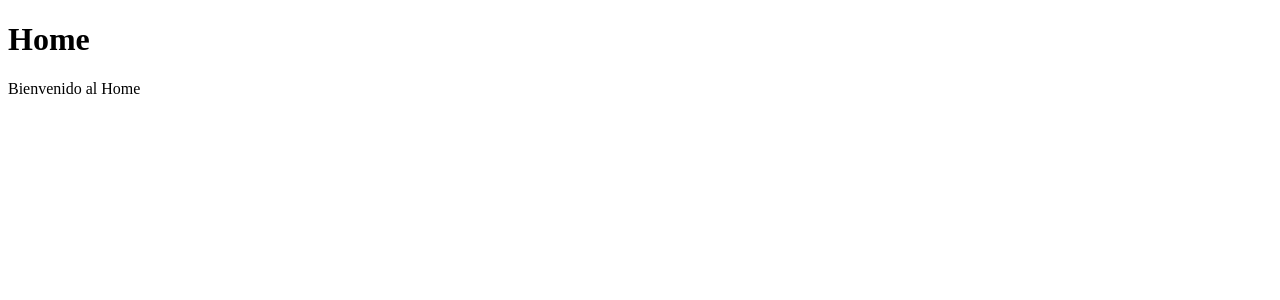
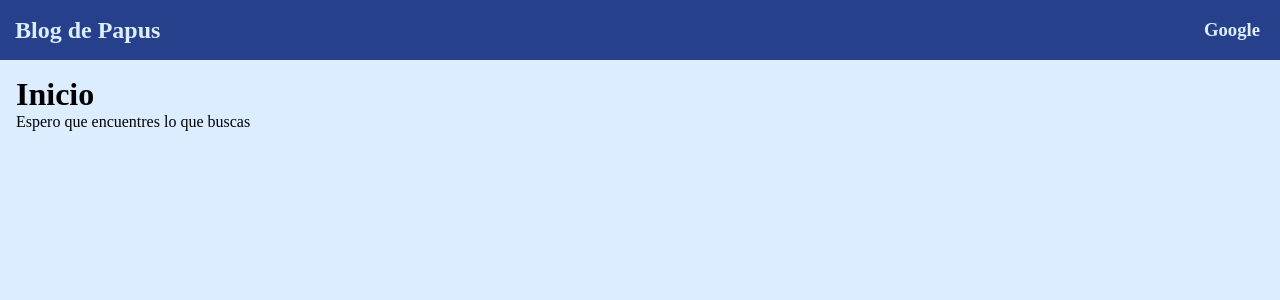
Before and after one commit to Geaglts/redux_blog, a React app: page / in a window 1280 px wide. Shown: the top 300 px of the page. Built offline with nearby package versions, Linux system fonts and the light colour scheme.

Commit message:
Componente de navegacion y contenedor

```diff
--- a/package.json
+++ b/package.json
@@ -8,7 +8,7 @@
     "start:dev": "webpack serve"
   },
   "keywords": [],
-  "author": "",
+  "author": "Miguel Angel Toledo Santiago <geaglts@gmail.com>",
   "license": "ISC",
   "dependencies": {
     "react": "^17.0.2",
@@ -25,7 +25,9 @@
     "clean-webpack-plugin": "^4.0.0",
     "css-loader": "^6.3.0",
     "html-webpack-plugin": "^5.3.2",
+    "sass": "^1.41.1",
     "sass-loader": "^12.1.0",
+    "style-loader": "^3.2.1",
     "ts-loader": "^9.2.5",
     "webpack": "^5.53.0",
     "webpack-cli": "^4.8.0",
--- /dev/null
+++ b/src/containers/Container.tsx
@@ -0,0 +1,19 @@
+import { ReactElement } from 'react';
+import '../styles/containers/Container.scss';
+import NavBar from './NavBar';
+
+interface ContainerProps {
+  children: ReactElement | Array<ReactElement>;
+  classes?: Array<string>;
+}
+
+function Container(props: ContainerProps) {
+  return (
+    <>
+      <NavBar />
+      <main className={`Container__Container`}>{props.children}</main>
+    </>
+  );
+}
+
+export default Container;
--- /dev/null
+++ b/src/containers/NavBar.tsx
@@ -0,0 +1,18 @@
+import '../styles/containers/NavBar.scss';
+
+function NavBar() {
+  return (
+    <nav className={`NavBar__Container`}>
+      <h2>Blog de Papus</h2>
+      <ul>
+        <li>
+          <a href="http://google.com/" target="_blank">
+            Google
+          </a>
+        </li>
+      </ul>
+    </nav>
+  );
+}
+
+export default NavBar;
--- a/src/index.tsx
+++ b/src/index.tsx
@@ -1,4 +1,5 @@
 import { render } from 'react-dom';
 import Home from './pages/Home';
+import './styles/index.scss';
 
 render(<Home />, document.getElementById('app'));
--- a/src/pages/Home.tsx
+++ b/src/pages/Home.tsx
@@ -1,9 +1,11 @@
+import Container from '../containers/Container';
+
 function Home() {
   return (
-    <div>
-      <h1>Home</h1>
-      <p>Bienvenido al Home</p>
-    </div>
+    <Container>
+      <h1>Inicio</h1>
+      <p>Espero que encuentres lo que buscas</p>
+    </Container>
   );
 }
 
--- /dev/null
+++ b/src/styles/colors.scss
@@ -0,0 +1,8 @@
+$primary: #26408b;
+$primary-dark: #15338b;
+$primary-light: #3f528d;
+$secondary: #db5461;
+$secondary-dark: #d82f40;
+$secondary-light: #db7982;
+$dark: #343f3e;
+$light: #dcedff;
--- /dev/null
+++ b/src/styles/containers/Container.scss
@@ -0,0 +1,8 @@
+@import '../colors';
+
+.Container__Container {
+  background-color: $light;
+  height: 100vh;
+  width: 100%;
+  padding: 1em;
+}
--- /dev/null
+++ b/src/styles/containers/NavBar.scss
@@ -0,0 +1,39 @@
+@import '../colors';
+
+.NavBar__Container {
+  display: grid;
+  grid-template-columns: 1fr 2fr;
+  background-color: $primary;
+  align-items: center;
+  height: 60px;
+
+  h2 {
+    margin-left: 15px;
+    color: $light;
+  }
+
+  ul {
+    display: flex;
+    list-style: none;
+    justify-content: flex-end;
+
+    li {
+      padding: 0 10px;
+
+      a {
+        text-decoration: none;
+        color: $light;
+        font-size: 14pt;
+        font-weight: bold;
+        padding: 10px;
+        border-radius: 5px;
+        transition: background-color 450ms ease;
+
+        &:hover {
+          transition: background-color 350ms ease;
+          background-color: $primary-light;
+        }
+      }
+    }
+  }
+}
--- /dev/null
+++ b/src/styles/index.scss
@@ -0,0 +1,5 @@
+* {
+  padding: 0;
+  margin: 0;
+  box-sizing: border-box;
+}
--- a/webpack.config.js
+++ b/webpack.config.js
@@ -12,12 +12,12 @@ module.exports = {
   mode: process.env.NODE_ENV || 'development',
   resolve: { extensions: ['.ts', '.tsx', '.js'] },
   devtool: 'source-map',
-  devServer: { port: 5000, historyApiFallback: true },
+  devServer: { port: 3030, historyApiFallback: true },
   module: {
     rules: [
       { test: /\.jsx?$/, exclude: /node_modules/, use: ['babel-loader'] },
       { test: /\.tsx?$/, exclude: /node_modules/, use: ['ts-loader'] },
-      { test: /\.s?css$/, use: ['css-loader', 'sass-loader'] },
+      { test: /\.s?css$/, use: ['style-loader', 'css-loader', 'sass-loader'] },
     ],
   },
   plugins: [
```
